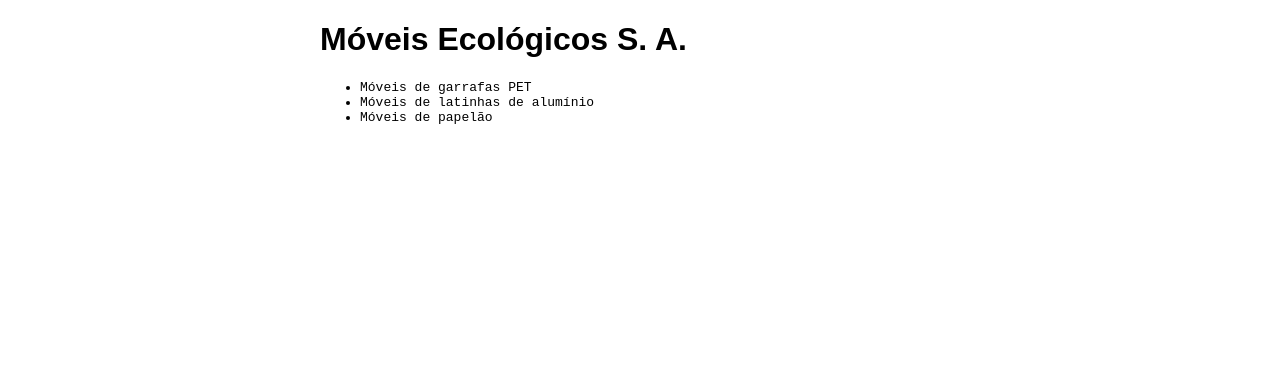
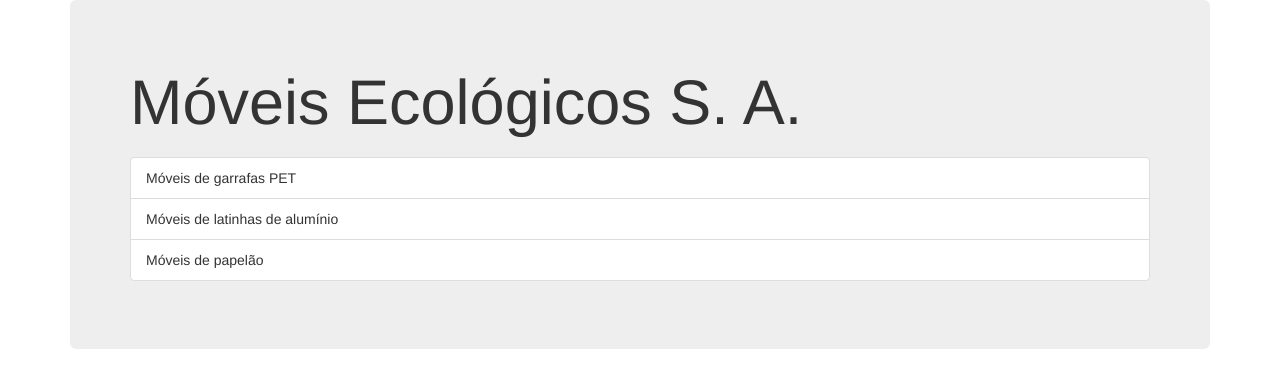
Before and after one commit to GeovanePiccinin/moveis-ecologicos, a plain HTML site: page index.html in a window 1280 px wide. Drawn offline with nearby package versions, Linux system fonts and the light colour scheme.

Commit message:
Adicionando Bootstrap

```diff
--- a/index.html
+++ b/index.html
@@ -1,11 +1,10 @@
 <!DOCTYPE html> <html>
 <head>
-<meta charset="utf-8" /> <meta name="description" content="Móveis ecológicos"> <meta name="keywords" content="moveis ecologicos">
-<link rel="stylesheet" href="principal.css">
-<title>Móveis Ecológicos</title>
-<script src="js/principal.js"></script>
-</head> <body onload="trocaBanner();">
-<h1>Móveis Ecológicos S. A.</h1> <ul>
-<li>Móveis de garrafas PET</li> <li>Móveis de latinhas de alumínio</li> <li>Móveis de papelão</li>
-</ul> </body>
+<meta charset="utf-8" /> <meta name="description" content="Móveis ecológicos"> <meta name="keywords" content="moveis ecologicos"> <link rel="stylesheet" href="http://netdna.bootstrapcdn.com/bootstrap/3.1.1/ css/bootstrap.min.css">
+<title>Móveis Ecológicos</title> <script src="js/principal.js"></script>
+</head> <body onload="trocaBanner();"> <div class="container"> <div class="jumbotron"> <h1>Móveis Ecológicos S. A.</h1> <h2 id="mensagem"></h2> <ul class="list-group"> <li class="list-group-item"> Móveis de garrafas PET
+</li> <li class="list-group-item"> Móveis de latinhas de alumínio
+</li> <li class="list-group-item"> Móveis de papelão
+</li> </ul> </div> </div>
+</body>
 </html>
--- a/principal.css
+++ /dev/null
@@ -1,9 +0,0 @@
-body {
-	width: 50%; margin: auto;
-}
-h1 {
-	font-family: sans-serif;
-}
-li {
-	font-family: monospace;
-}
```
